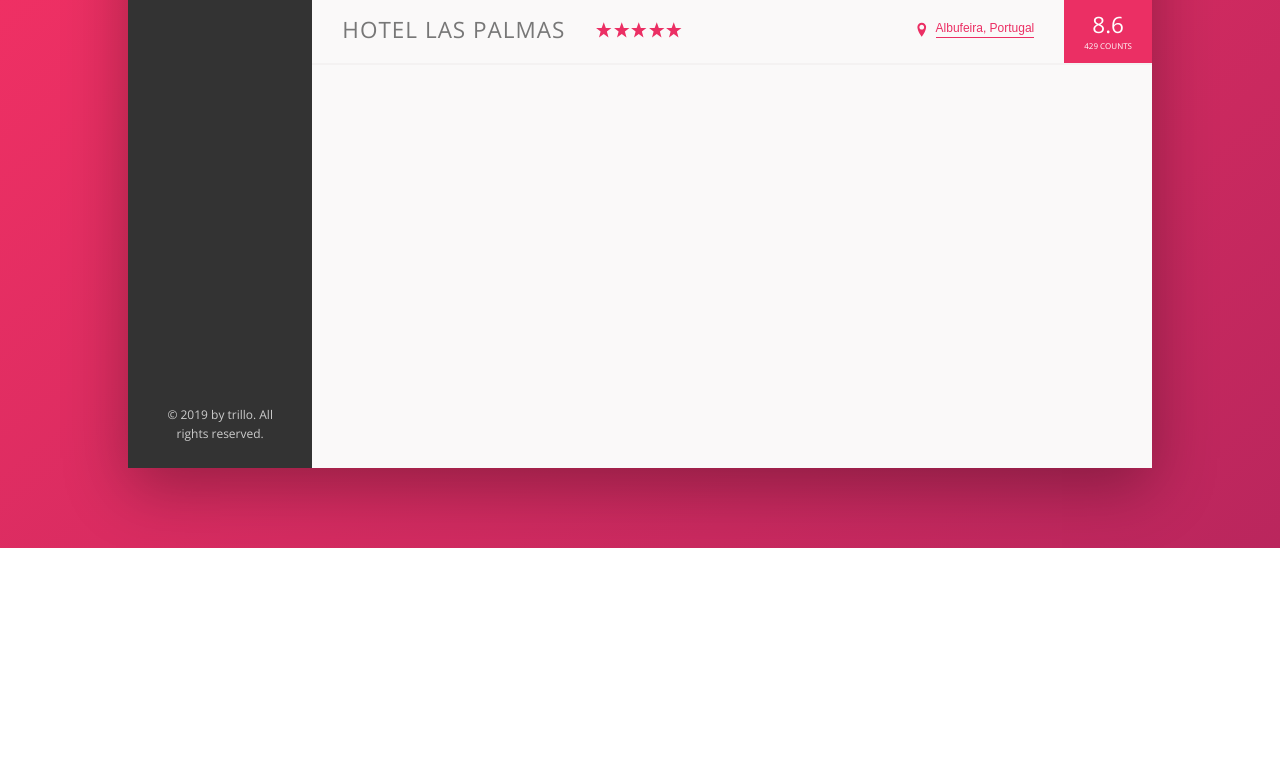
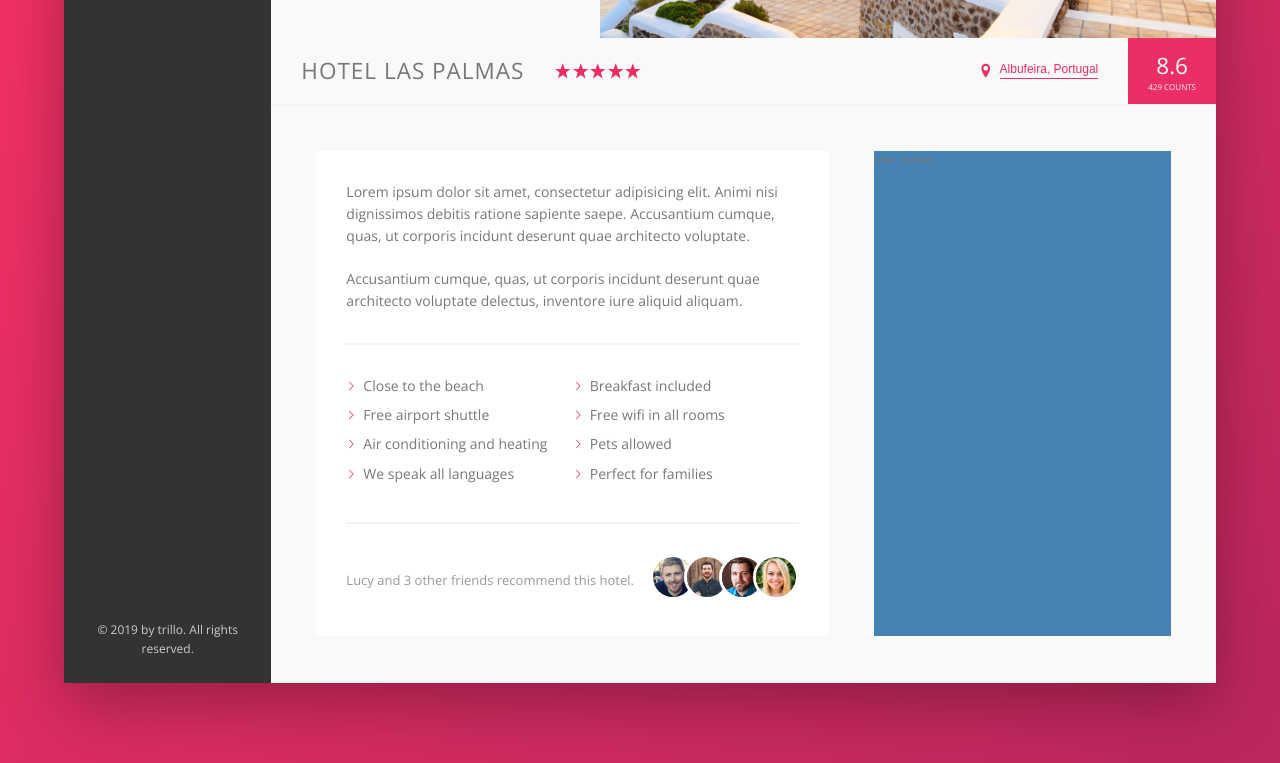
Before and after one commit to AllenLin0321/Trillo, a website: page index.html in a window 1280 px wide. Shown: the part 482-1245 px from the top of the page. Before the commit the page ends 1030 px from the top, so only its background shows below. Drawn offline with nearby package versions, Linux system fonts and the light colour scheme.

Commit message:
Finish Description Section

```diff
--- a/index.html
+++ b/index.html
@@ -134,6 +134,46 @@
                         <div class="overview__rating-count">429 counts</div>
                     </div>
                 </div>
+
+                <div class="detail">
+                    <div class="description">
+                        <p class="paragraph">
+                            Lorem ipsum dolor sit amet, consectetur adipisicing elit. Animi nisi dignissimos debitis
+                            ratione sapiente saepe. Accusantium cumque, quas, ut corporis incidunt deserunt quae
+                            architecto voluptate.
+                        </p>
+                        <p class="paragraph">
+                            Accusantium cumque, quas, ut corporis incidunt deserunt quae architecto voluptate delectus,
+                            inventore iure aliquid aliquam.
+                        </p>
+                        <ul class="list">
+                            <li class="list__item">Close to the beach</li>
+                            <li class="list__item">Breakfast included</li>
+                            <li class="list__item">Free airport shuttle</li>
+                            <li class="list__item">Free wifi in all rooms</li>
+
+                            <li class="list__item">Air conditioning and heating</li>
+                            <li class="list__item">Pets allowed</li>
+                            <li class="list__item">We speak all languages</li>
+                            <li class="list__item">Perfect for families</li>
+                        </ul>
+                        <div class="recommend">
+                            <p class="recommend__count">
+                                Lucy and 3 other friends recommend this hotel.
+                            </p>
+                            <div class="recommend__friends">
+                                <img src="img/user-3.jpg" alt="Friend 1" class="recommend__photo">
+                                <img src="img/user-4.jpg" alt="Friend 2" class="recommend__photo">
+                                <img src="img/user-5.jpg" alt="Friend 3" class="recommend__photo">
+                                <img src="img/user-6.jpg" alt="Friend 4" class="recommend__photo">
+                            </div>
+                        </div>
+                    </div>
+
+                    <div class="user-reviews">
+                        User reviews
+                    </div>
+                </div>
             </main>
         </div>
     </div>
--- a/sass/_base.scss
+++ b/sass/_base.scss
@@ -12,7 +12,10 @@
     --color-grey-dark-2: #777;
     --color-grey-dark-3: #999;
 
-    --shaow-dark: 0 2rem 6rem rgba(0,0,0,.3);
+    --shadow-dark: 0 2rem 6rem rgba(0,0,0,.3);
+    --shadow-light: 0 2rem 5rem rgba($color: black, $alpha: .06);
+
+    --line: 2px solid var(--color-grey-light-2);
 }
 
 * {
--- a/sass/_components.scss
+++ b/sass/_components.scss
@@ -201,7 +201,7 @@
 .overview {
     display: flex;
     align-items: center;
-    border-bottom: 2px solid var(--color-grey-light-2);
+    border-bottom: var(--line);
 
     &__heading {
         font-size: 2.25rem;
@@ -283,6 +283,74 @@
 
 }
 
+//////////////////////////////
+// Paragraph
+.paragraph:not(:last-of-type) {
+    margin-bottom: 2rem;
+}
+
+//////////////////////////////
+// List
+.list {
+    margin: 3rem 0;
+    list-style: none;
+    padding: 3rem 0;
+    border-top: var(--line);
+    border-bottom: var(--line);
+    display: flex;
+    flex-wrap: wrap;
+
+    &__item {
+        flex: 0 0 50%;
+        margin-bottom: .7rem;
+
+        &::before {
+            content: "";
+            display: inline-block;
+            height: 1rem;
+            width: 1rem;
+            margin-right: .7rem;
+
+            // Older browsers
+            // background-image: url(../img/chevron-thin-right.svg);
+            // background-size: cover;
+
+            // Newer browsers - masks
+            background-color: var(--color-primary);
+            -webkit-mask-image: url(../img/chevron-thin-right.svg);
+            -webkit-mask-size: cover;
+            mask-image: url(../img/chevron-thin-right.svg);
+            mask-size: cover;
+        }
+    }
+
+}
+
+//////////////////////////////
+// Recommend
+.recommend {
+    font-size: 1.3rem;
+    color: var(--color-grey-dark-3);
+    display: flex;
+    align-items: center;
+
+    &__count {
+        margin-right: auto;
+    }
+
+    &__photo {
+        box-sizing: content-box;
+        height: 4rem;
+        width: 4rem;
+        border-radius: 50%;
+        border: 3px solid white;
+
+        &:not(:last-child) {
+            margin-right: -1.5rem;
+        }
+    }
+}
+
 @keyframes pulsate {
     0% {
         transform: scale(1);
--- a/sass/_layout.scss
+++ b/sass/_layout.scss
@@ -1,8 +1,8 @@
 .container {
-    max-width: 80vw;
+    max-width: 90vw;
     margin: 8rem auto;
     background-color: var(--color-grey-light-1);
-    box-shadow: var(--shaow-dark);
+    box-shadow: var(--shadow-dark);
 
     min-height: 50rem;
 }
@@ -11,7 +11,7 @@
     font-size: 1.4rem;
     height: 7rem;
     background-color: #fff;
-    border-bottom: 2px solid var(--color-grey-light-2);
+    border-bottom: var(--line);
     display: flex;
     justify-content: space-between;
     align-items: center;
@@ -31,7 +31,25 @@
 
 .hotel-view {
     flex: 1;
+}
 
-    height: 80rem;
+.detail {
+    display: flex;
+    padding: 4.5rem;
+    background-color: var(--color-grey-light-1);
+    border-bottom: var(--line);
+}
 
+.description {
+    font-size: 1.4rem;
+    background-color: white;
+    box-shadow: var(--shadow-light);
+    padding: 3rem;
+    flex: 0 0 60%;
+    margin-right: 4.5rem;
 }
+
+.user-reviews {
+    background-color: steelblue;
+    flex: 1;
+}
```
Also changed, not shown: css/style.css.
